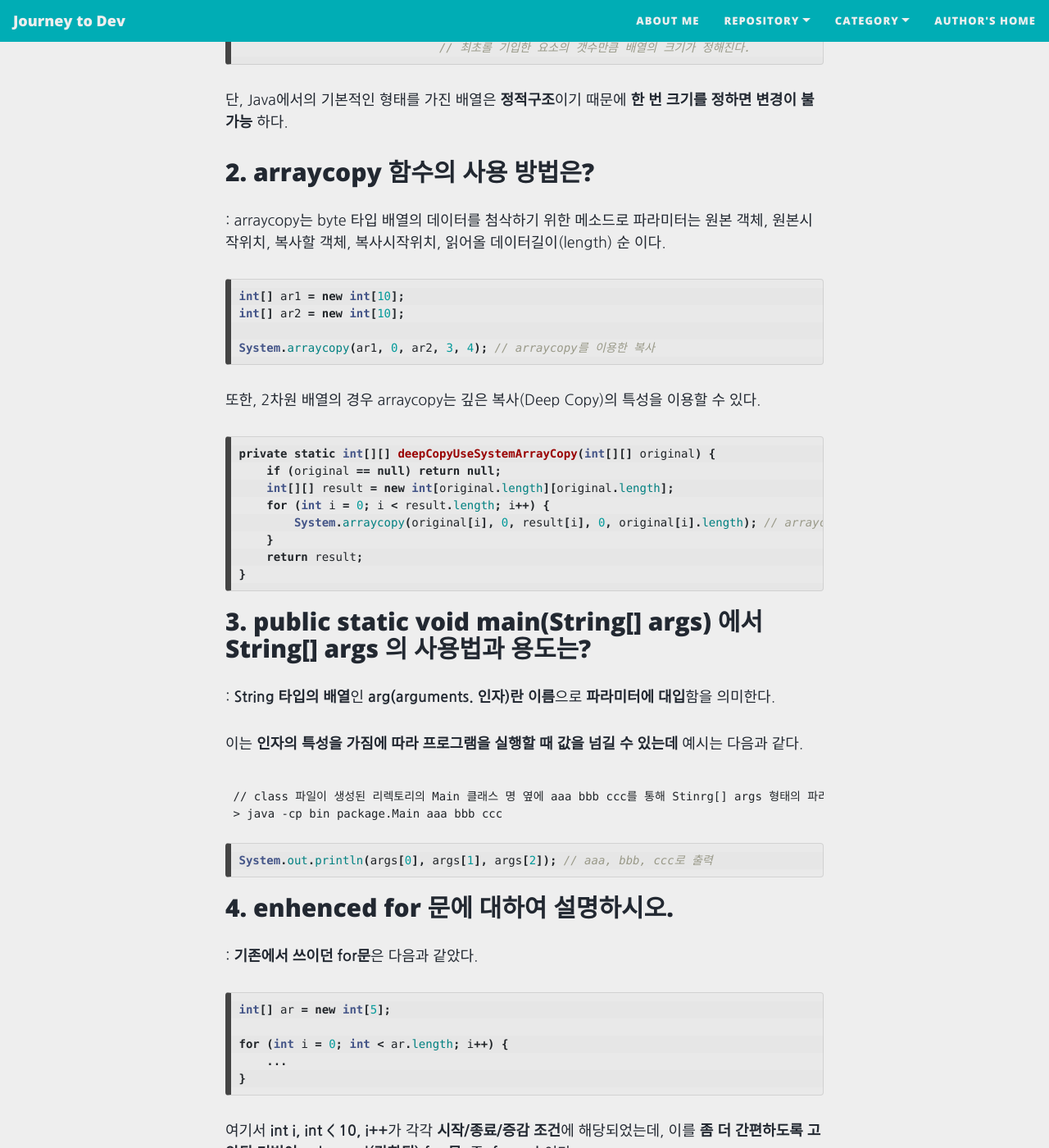
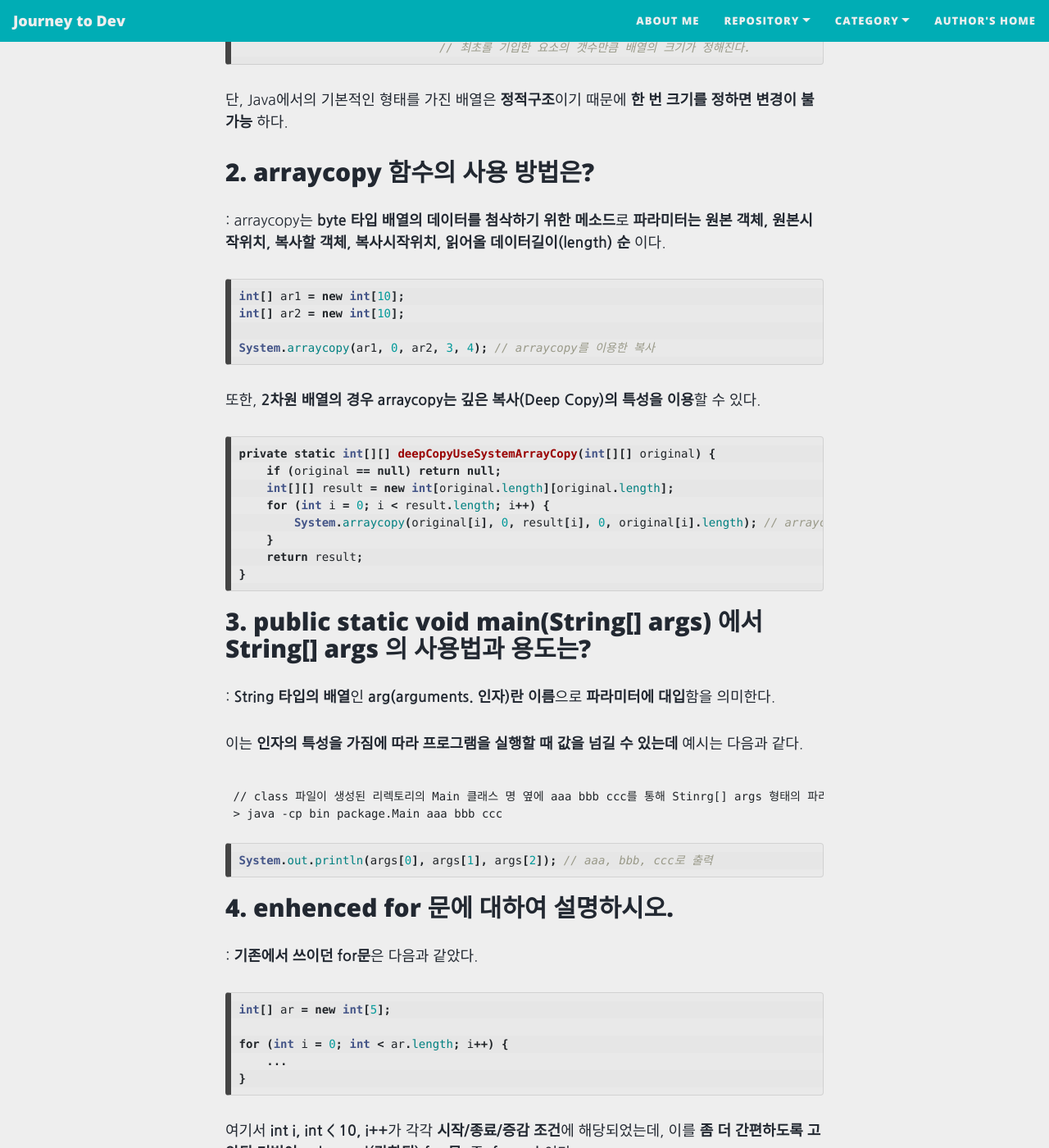
Before and after one commit to roqhdehd502/roqhdehd502.github.io, a Jekyll site: the page built from _posts/WebDev/2020-12-09-116.md, in a window 1280 px wide and 1400 px high, scrolled down 764 px. Shown: the whole window at 82% size. Built offline with Jekyll 4.4.1, drawn with Linux system fonts in a browser that asks for light colours; nearby versions of some CDN libraries; some of the changed text lies outside the part shown.

Commit message:
Update 2020-12-09-116.md

````diff
--- a/_posts/WebDev/2020-12-09-116.md
+++ b/_posts/WebDev/2020-12-09-116.md
@@ -32,7 +32,7 @@ int[] arr = {1, 2, 3, 4, 5}; // '{}' 기호를 통해 해당 배열의 요소를
 
 ## 2. arraycopy 함수의 사용 방법은? ##
 
-: arraycopy는 byte 타입 배열의 데이터를 첨삭하기 위한 메소드로 파라미터는 원본 객체, 원본시작위치, 복사할 객체, 복사시작위치, 읽어올 데이터길이(length) 순 이다.
+: arraycopy는 **byte 타입 배열의 데이터를 첨삭하기 위한 메소드**로 **파라미터는 원본 객체, 원본시작위치, 복사할 객체, 복사시작위치, 읽어올 데이터길이(length) 순** 이다.
 
 ```java
 int[] ar1 = new int[10];
@@ -41,7 +41,7 @@ int[] ar2 = new int[10];
 System.arraycopy(ar1, 0, ar2, 3, 4); // arraycopy를 이용한 복사
 ```
 
-또한, 2차원 배열의 경우 arraycopy는 깊은 복사(Deep Copy)의 특성을 이용할 수 있다.
+또한, **2차원 배열의 경우 arraycopy는 깊은 복사(Deep Copy)의 특성을 이용**할 수 있다.
 
 ```java
 private static int[][] deepCopyUseSystemArrayCopy(int[][] original) {
````
Also changed, not shown: other parts of _posts/WebDev/2020-12-09-116.md (+1 -1 lines).
